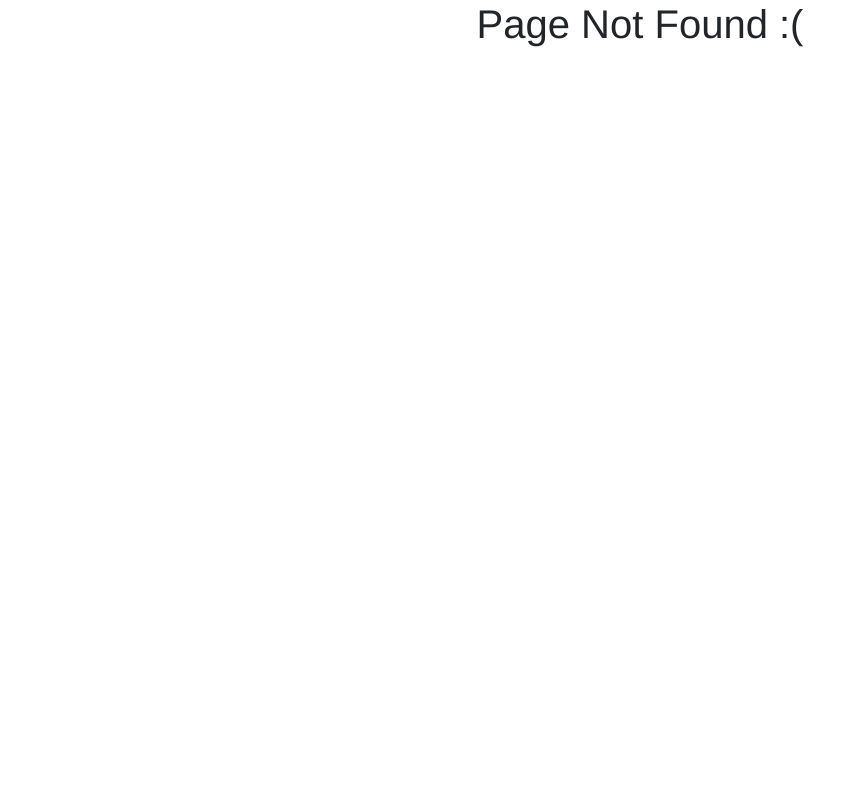
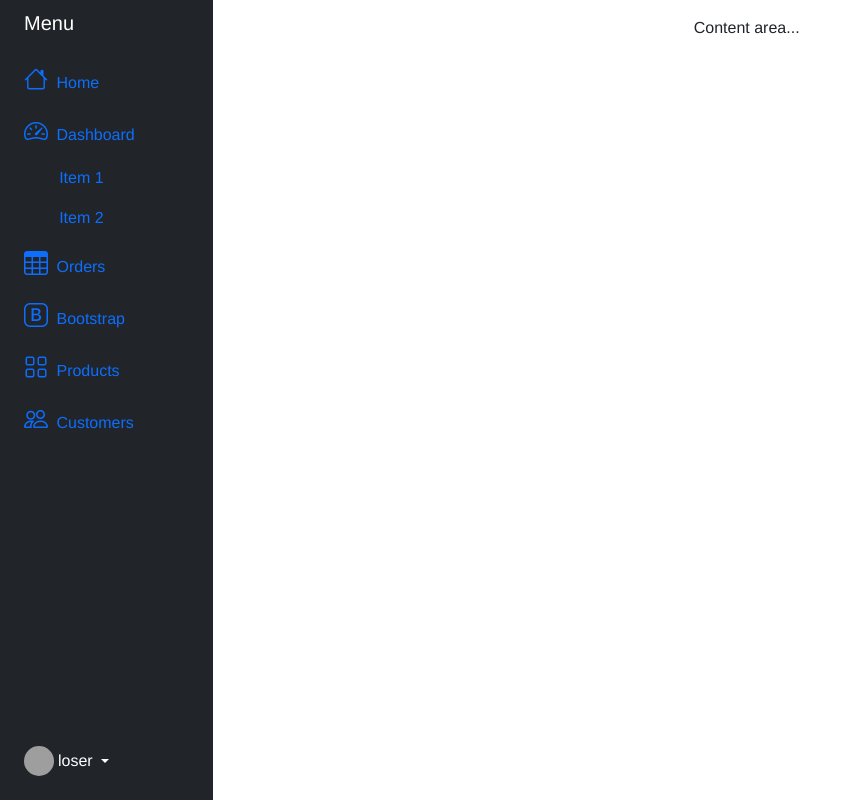
Before and after one commit to LuisMiguelFilipe/adventure, a Vue app in the folder fe/: page /game in a window 1280 px wide. Before the commit this address had no page. Shown: the whole page, without its empty margins (0-842 px from the left). Built offline with nearby package versions, Linux system fonts and the light colour scheme; grey boxes are pictures that could not be loaded.

Commit message:
sidebar step 1

```diff
--- /dev/null
+++ b/fe/src/Layout/LayoutInGame.vue
@@ -0,0 +1,100 @@
+<template>
+<div class="container-fluid">
+    <div class="row flex-nowrap">
+        <div class="col-auto col-md-3 col-xl-2 px-sm-2 px-0 bg-dark">
+            <div class="d-flex flex-column align-items-center align-items-sm-start px-3 pt-2 text-white min-vh-100">
+                <a href="/" class="d-flex align-items-center pb-3 mb-md-0 me-md-auto text-white text-decoration-none">
+                    <span class="fs-5 d-none d-sm-inline">Menu</span>
+                </a>
+                <ul class="nav nav-pills flex-column mb-sm-auto mb-0 align-items-center align-items-sm-start" id="menu">
+                    <li class="nav-item">
+                        <a href="#" class="nav-link align-middle px-0">
+                            <i class="fs-4 bi-house"></i> <span class="ms-1 d-none d-sm-inline">Home</span>
+                        </a>
+                    </li>
+                    <li>
+                        <a href="#submenu1" data-bs-toggle="collapse" class="nav-link px-0 align-middle">
+                            <i class="fs-4 bi-speedometer2"></i> <span class="ms-1 d-none d-sm-inline">Dashboard</span> </a>
+                        <ul class="collapse show nav flex-column ms-1" id="submenu1" data-bs-parent="#menu">
+                            <li class="w-100">
+                                <a href="#" class="nav-link px-0"> <span class="d-none d-sm-inline">Item</span> 1 </a>
+                            </li>
+                            <li>
+                                <a href="#" class="nav-link px-0"> <span class="d-none d-sm-inline">Item</span> 2 </a>
+                            </li>
+                        </ul>
+                    </li>
+                    <li>
+                        <a href="#" class="nav-link px-0 align-middle">
+                            <i class="fs-4 bi-table"></i> <span class="ms-1 d-none d-sm-inline">Orders</span></a>
+                    </li>
+                    <li>
+                        <a href="#submenu2" data-bs-toggle="collapse" class="nav-link px-0 align-middle ">
+                            <i class="fs-4 bi-bootstrap"></i> <span class="ms-1 d-none d-sm-inline">Bootstrap</span></a>
+                        <ul class="collapse nav flex-column ms-1" id="submenu2" data-bs-parent="#menu">
+                            <li class="w-100">
+                                <a href="#" class="nav-link px-0"> <span class="d-none d-sm-inline">Item</span> 1</a>
+                            </li>
+                            <li>
+                                <a href="#" class="nav-link px-0"> <span class="d-none d-sm-inline">Item</span> 2</a>
+                            </li>
+                        </ul>
+                    </li>
+                    <li>
+                        <a href="#submenu3" data-bs-toggle="collapse" class="nav-link px-0 align-middle">
+                            <i class="fs-4 bi-grid"></i> <span class="ms-1 d-none d-sm-inline">Products</span> </a>
+                            <ul class="collapse nav flex-column ms-1" id="submenu3" data-bs-parent="#menu">
+                            <li class="w-100">
+                                <a href="#" class="nav-link px-0"> <span class="d-none d-sm-inline">Product</span> 1</a>
+                            </li>
+                            <li>
+                                <a href="#" class="nav-link px-0"> <span class="d-none d-sm-inline">Product</span> 2</a>
+                            </li>
+                            <li>
+                                <a href="#" class="nav-link px-0"> <span class="d-none d-sm-inline">Product</span> 3</a>
+                            </li>
+                            <li>
+                                <a href="#" class="nav-link px-0"> <span class="d-none d-sm-inline">Product</span> 4</a>
+                            </li>
+                        </ul>
+                    </li>
+                    <li>
+                        <a href="#" class="nav-link px-0 align-middle">
+                            <i class="fs-4 bi-people"></i> <span class="ms-1 d-none d-sm-inline">Customers</span> </a>
+                    </li>
+                </ul>
+                <hr>
+                <div class="dropdown pb-4">
+                    <a href="#" class="d-flex align-items-center text-white text-decoration-none dropdown-toggle" id="dropdownUser1" data-bs-toggle="dropdown" aria-expanded="false">
+                        <img src="https://github.com/mdo.png" alt="hugenerd" width="30" height="30" class="rounded-circle">
+                        <span class="d-none d-sm-inline mx-1">loser</span>
+                    </a>
+                    <ul class="dropdown-menu dropdown-menu-dark text-small shadow">
+                        <li><a class="dropdown-item" href="#">New project...</a></li>
+                        <li><a class="dropdown-item" href="#">Settings</a></li>
+                        <li><a class="dropdown-item" href="#">Profile</a></li>
+                        <li>
+                            <hr class="dropdown-divider">
+                        </li>
+                        <li><a class="dropdown-item" href="#">Sign out</a></li>
+                    </ul>
+                </div>
+            </div>
+        </div>
+        <div class="col py-3">
+            Content area...
+        </div>
+    </div>
+</div>
+</template>
+
+<script setup lang="ts">
+import FooterComponent from "@/shared/components/common/FooterComponent.vue";
+import HeaderComponent from "@/shared/components/common/HeaderComponent.vue";
+import TheNavbar from "@/shared/components/common/TheNavbar.vue";
+
+</script>
+
+<style lang="sass">
+@import "~/src/app/styles/mainStyle.scss"
+</style>
--- a/fe/src/domain/quest/components/QuestDetail.vue
+++ b/fe/src/domain/quest/components/QuestDetail.vue
@@ -15,7 +15,7 @@
       <div class="col-auto">
         <BaseButton
             v-show="!showNewComment"
-            icon="bi-plus"
+            :icon="Icon.plus"
             @click="onAddCommentClicked"
         >
           <span>Add comment</span>
@@ -28,17 +28,28 @@
         </div>
       </div>
     </div>
+    <div class="row">
+      <div class="col" />
+      <div class="col-auto">
+        <BaseButton class="new-quest-button" :icon="Icon.new" @click="onNewQuest">
+          <span>New Quest</span>
+        </BaseButton>
+      </div>
+      <div class="col" />
+    </div>
   </div>
 </template>
 
 <script setup lang="ts">
 import {defineProps, ref} from "vue";
 import { useQuestInfoStore } from "@/domain/questInfo/useQuestInfo";
-import {QuestDetailRouteParams,} from "@/router";
+import type {QuestDetailRouteParams} from "@/router/routeParams";
 import BaseButton from "@/shared/components/base/BaseButton.vue";
 import QuestCommentForm from "@/domain/quest/components/QuestCommentForm.vue";
 import {QuestCommentNew} from "@/domain/quest/questModel";
 import QuestCommentView from "@/domain/quest/components/QuestCommentView.vue";
+import { Icon } from "@/types/icons";
+import { useNavigator } from "@/router/navigator";
 
 const props = defineProps<{
   routeParams: QuestDetailRouteParams;
@@ -58,4 +69,15 @@
   showNewComment.value = false;
 }
 
+const onNewQuest = () => {
+  const nav =  useNavigator();
+  nav.push(nav.routes.newQuest(props.routeParams.questId));
+}
+
 </script>
+
+<style lang="scss" scoped>
+.new-quest-button {
+  height: 64px;
+}
+</style>
--- a/fe/src/domain/quest/useQuests.ts
+++ b/fe/src/domain/quest/useQuests.ts
@@ -1,10 +1,11 @@
 import {QuestModel} from "@/domain/quest/questModel";
 import {defineStore} from 'pinia'
 import {StoreType} from "@/app/stores";
+import { Icon } from "@/types/icons";
 
 const quests: QuestModel[] = [
-    new QuestModel("adv-1", "An amazing adventure", "bi-alarm"),
-    new QuestModel("adv-2", "A mystery to solve", "bi-bookmark-star-fill"),
+    new QuestModel("adv-1", "An amazing adventure", Icon.alarm),
+    new QuestModel("adv-2", "A mystery to solve", Icon.bookmark),
 ];
 
 export interface State {
--- a/fe/src/router/index.ts
+++ b/fe/src/router/index.ts
@@ -1,5 +1,6 @@
 import { createRouter, createWebHistory, RouteRecordRaw } from "vue-router";
 import LayoutMain from "@/Layout/LayoutMain.vue";
+import LayoutInGame from '@/Layout/LayoutInGame.vue';
 import QuestDetail from "@/domain/quest/components/QuestDetail.vue";
 import QuestTitleList from "@/domain/quest/components/QuestTitleList.vue";
 import UserProfile from "@/domain/user/components/UserProfile.vue";
@@ -33,6 +34,17 @@
         ],
     },
     {
+        path: '/game',
+        component: LayoutInGame,
+        children: [
+            {
+                path: 'new/:questId',
+                name: 'newQuest',
+                component: UserProfile,
+            }
+        ]
+    },
+    {
         path: '/:pathMatch(.*)*',
         name: 'not-found',
         component: PageNotFound,
--- a/fe/src/router/routes.ts
+++ b/fe/src/router/routes.ts
@@ -1,3 +1,4 @@
 export const routes = {
     userProfile: () => { return { name: 'userProfile' } },
+    newQuest: (questId: string) => { return { name: 'newQuest', params: { questId } } },
 }
--- a/fe/src/types/icons.ts
+++ b/fe/src/types/icons.ts
@@ -1,5 +1,6 @@
-export type Icon =
-    "bi-alarm" |
-    "bi-bookmark-star-fill" |
-    "bi-plus"
-;
+export enum Icon {
+    "alarm" = "bi-alarm",
+    "bookmark" = "bi-bookmark-star-fill",
+    "plus" = "bi-plus",
+    "new" = "patch-plus-fill",
+}
```
